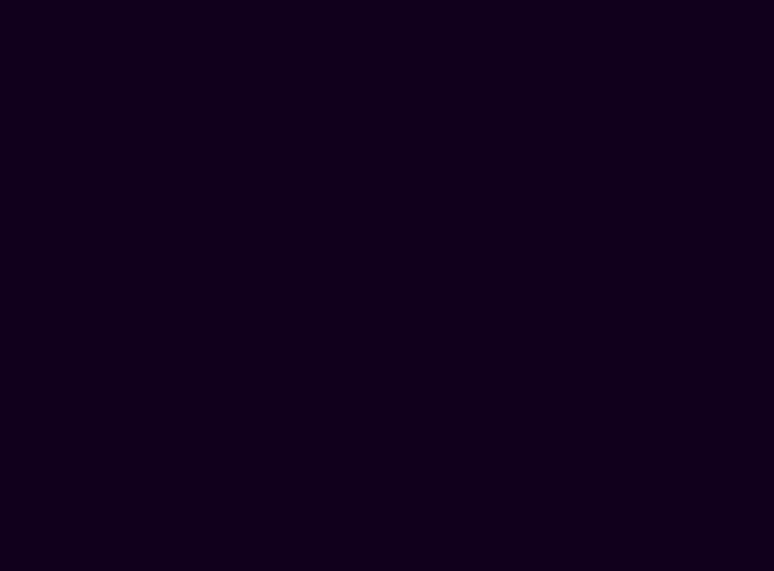
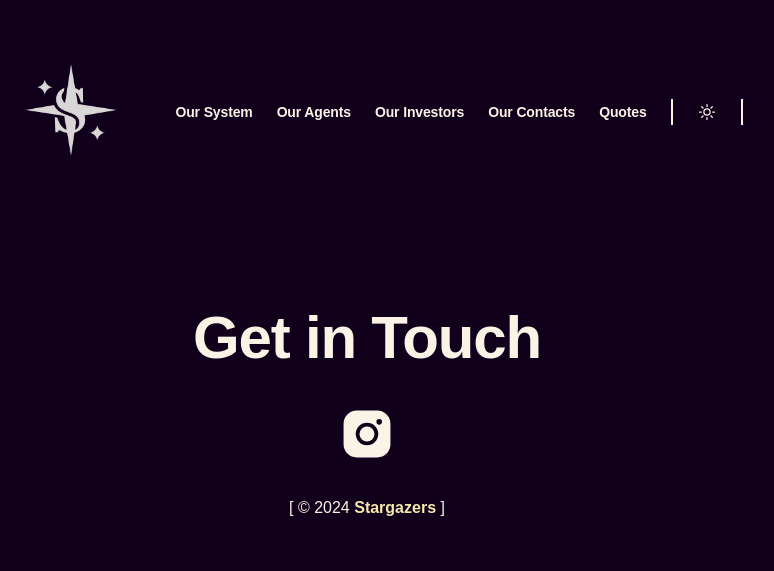
Before and after one commit to Lawrensu/Stargazers-Insurance-Company, a website built with Vite: page agents.html in a window 1280 px wide. Shown: the whole page, without its empty margins (273-1047 px from the left). Built offline with nearby package versions, Linux system fonts and the light colour scheme; a web font is replaced by a local one.

Commit message:
Prepared all the html files for content

```diff
--- a/agents.html
+++ b/agents.html
@@ -0,0 +1,57 @@
+<!doctype html>
+<html lang="en">
+  <head>
+    <meta charset="UTF-8" />
+    <link rel="icon" type="image/svg+xml" href="/main-logo.png" />
+    <meta name="viewport" content="width=device-width, initial-scale=1.0" />
+    <meta name="description" content="Welcome to Stargazers"/>
+    <meta name="keywords" content="web developer, software engineer, computer science, fullstack developer, lawrensu, lawrence, stargazers, insurance, company, funny, joke"/>
+
+    <!-- Font used: Manrope -->
+    <link href="https://api.fontshare.com/v2/css?f[]=manrope@200,300,400,500,600,700,800&display=swap" rel="stylesheet">
+
+    <title>Stargazers</title>
+  </head>
+
+  <body>
+    <header class="header container">
+      <nav>
+        <ul class="nav__menu">
+          <li><a class="nav__link" href="index.html"><img class="logo" src="/s.png" alt=""></a></li>
+          <li><a class="nav__link" href="system.html">Our System</a></li>
+          <li><a class="nav__link" href="agents.html">Our Agents</a></li>
+          <li><a class="nav__link" href="investors.html">Our Investors</a></li>
+          <li><a class="nav__link" href="contacts.html">Our Contacts</a></li>
+          <li><a class="nav__link" href="quotes.html">Quotes</a></li>
+
+          <li class="nav__line"></li>
+          <li><a class="nav__sun" href="#"><svg xmlns="http://www.w3.org/2000/svg" fill="none" viewBox="0 0 24 24" stroke-width="1.5" stroke="currentColor">
+            <path stroke-linecap="round" stroke-linejoin="round" d="M12 3v2.25m6.364.386-1.591 1.591M21 12h-2.25m-.386 6.364-1.591-1.591M12 18.75V21m-4.773-4.227-1.591 1.591M5.25 12H3m4.227-4.773L5.636 5.636M15.75 12a3.75 3.75 0 1 1-7.5 0 3.75 3.75 0 0 1 7.5 0Z" />
+          </svg>
+          </a></li>
+          <li class="nav__line"></li>
+        </ul>
+      </nav>
+    </header>
+
+    <main>
+
+
+    </main>
+
+    <footer class="footer container">
+      <h1 class="footer__title">Get in Touch</h1>
+
+      <a href="https://www.instagram.com/starry_beaches/?hl=en" target="_blank" class="footer__ig">
+        <svg fill="currentColor" viewBox="0 0 24 24" xmlns="http://www.w3.org/2000/svg">
+          <path d="M12 15a3 3 0 1 0 0-6 3 3 0 0 0 0 6Z"></path>
+          <path d="M16.125 2.625h-8.25a5.25 5.25 0 0 0-5.25 5.25v8.25a5.25 5.25 0 0 0 5.25 5.25h8.25a5.25 5.25 0 0 0 5.25-5.25v-8.25a5.25 5.25 0 0 0-5.25-5.25ZM12 16.5a4.5 4.5 0 1 1 0-9 4.5 4.5 0 0 1 0 9Zm4.875-8.25a1.125 1.125 0 1 1 0-2.25 1.125 1.125 0 0 1 0 2.25Z"></path>
+        </svg>
+      </a>
+
+      <p class="footer__copyright">[ &copy; 2024 <strong>Stargazers</strong> ]</p>
+    </footer>
+
+    <script type="module" src="./src/main.js"></script>
+</body>
+</html>
```
Also changed, not shown: contacts.html (+57 -0 lines), index.html (+5 -5 lines), investors.html (+57 -0 lines), quotes.html (+57 -0 lines), system.html (+57 -0 lines).
